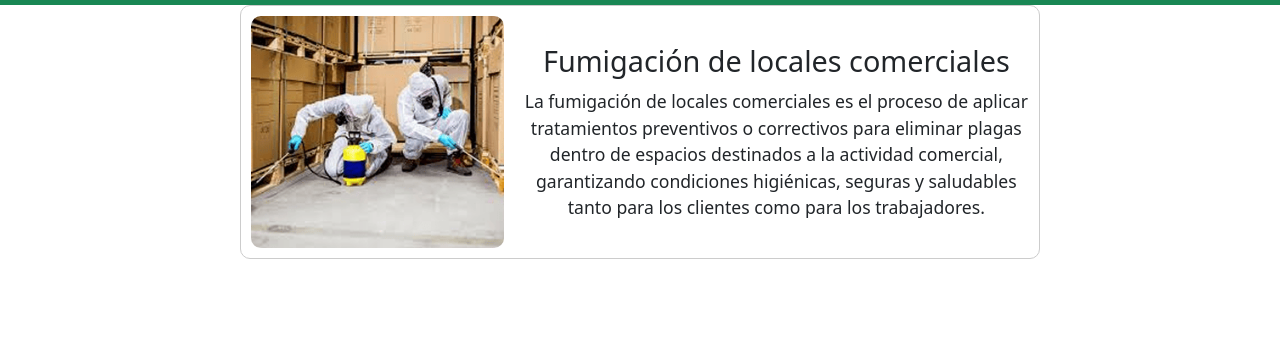
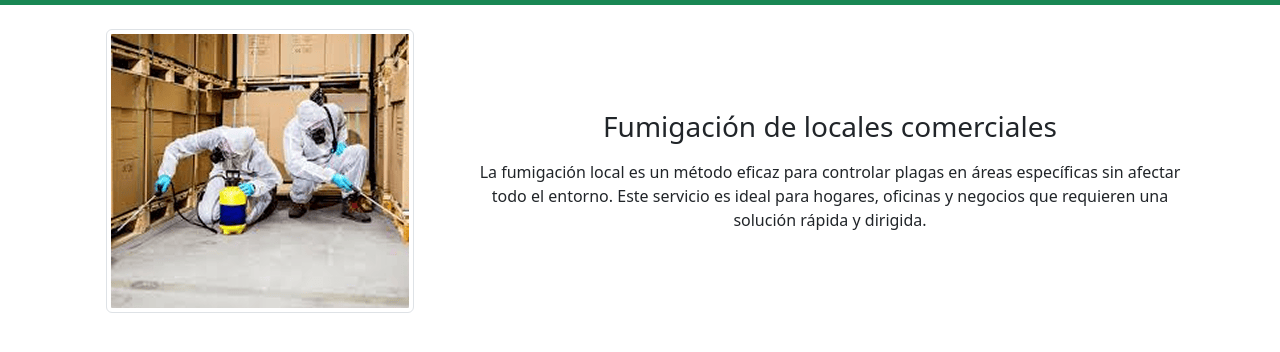
Before and after one commit to Araceli-Barrientos/Fumigacion2, a plain HTML site: page paginas/fumigacionLocal.html in a window 1280 px wide. Shown: the part 204-556 px from the top of the page. Drawn offline with nearby package versions, Linux system fonts and the light colour scheme.

Commit message:
termine el hero

```diff
--- a/paginas/fumigacionLocal.html
+++ b/paginas/fumigacionLocal.html
@@ -24,15 +24,9 @@
                     <img src="../assets/logo-pest control.png" alt="Logo">
                 </a>
 
-    <button
-      class="navbar-toggler fw-bold"
-      type="button"
-      data-bs-toggle="collapse"
-      data-bs-target="#navbarNav"
-      aria-controls="navbarNav"
-      aria-expanded="false"
-      aria-label="Toggle navigation"
-    >
+                <button class="navbar-toggler fw-bold" type="button" data-bs-toggle="collapse"
+                    data-bs-target="#navbarNav" aria-controls="navbarNav" aria-expanded="false"
+                    aria-label="Toggle navigation">
                     <span class="navbar-toggler-icon"></span>
                 </button>
 
@@ -59,19 +53,28 @@
 
 
         <section>
-        <div style="display: flex; align-items: center; max-width: 800px; margin: 0 auto; border: 1px solid #ccc; border-radius: 10px; padding: 10px;">
-    <div style="flex: 1; text-align: center;">
-        <img src="../assets/fumugacionLocal(1).png" alt="Fumigación local" style="width: 100%; max-width: 280px; height: auto; border-radius: 10px;">
+           <div class="container my-4">
+  <div class="row align-items-center">
+
+    <!-- Imagen a la izquierda -->
+    <div class="col-md-4 text-center">
+      <img src="../assets/fumugacionLocal(1).png" class="img-fluid img-thumbnail rounded" alt="Fumigación local">
     </div>
-    <div style="flex: 2; text-align: center; padding-left: 20px;">
-        <h1 style="font-size: 1.8rem; margin-bottom: 10px;">Fumigación de locales comerciales</h1>
-        <p style="font-size: 1.1rem; line-height: 1.5; margin: 0;">
-            La fumigación de locales comerciales es el proceso de aplicar tratamientos preventivos o correctivos
-            para eliminar plagas dentro de espacios destinados a la actividad comercial, garantizando condiciones
-            higiénicas, seguras y saludables tanto para los clientes como para los trabajadores.
+
+    <!-- Texto a la derecha -->
+    <div class="col-md-8 text-center">
+      <h1 class="h3 mb-3">Fumigación de locales comerciales</h1>
+      <p class="mb-0">
+        La fumigación local es un método eficaz para controlar plagas en áreas específicas sin afectar
+        todo el entorno. Este servicio es ideal para hogares, oficinas y negocios que requieren una
+        solución rápida y dirigida.
       </p>
     </div>
+
   </div>
+</div>
+
+
         </section>
 
     </main>
```
Lines whose indentation alone changed are shown as unchanged.
